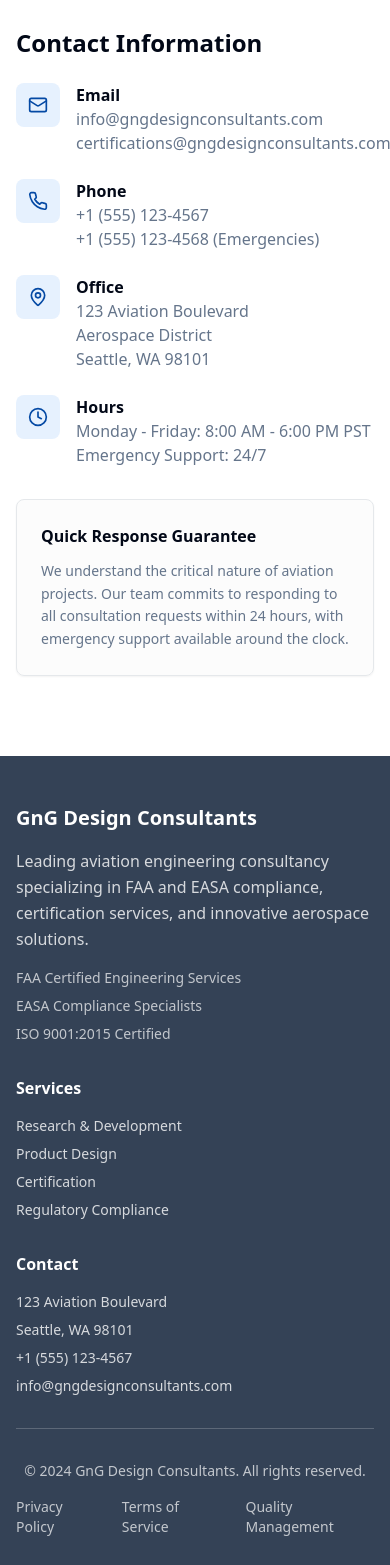
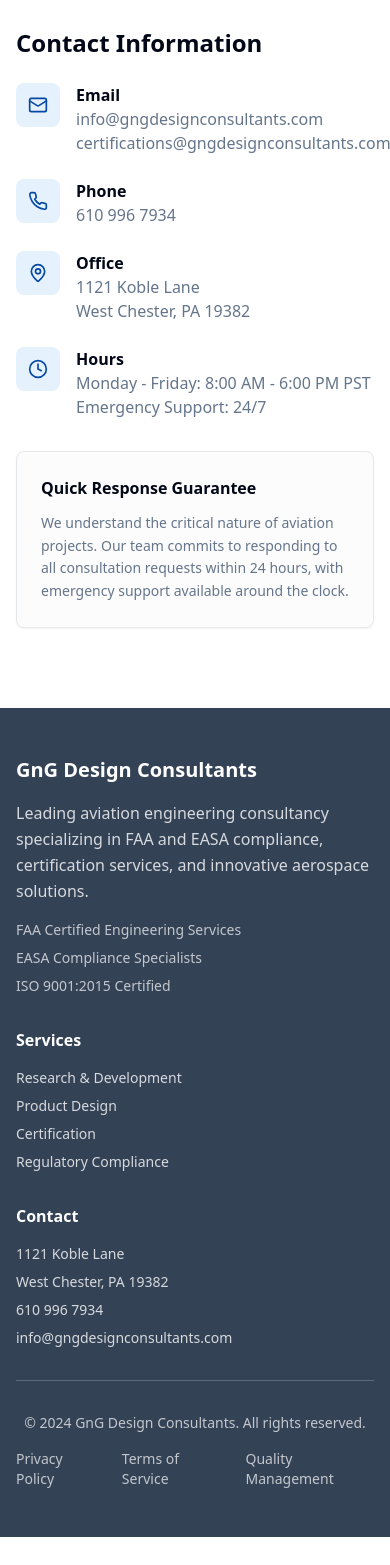
Before and after one commit to dgambill65/gngaero, a React (Vite) app: page / in a window 390 px wide. Shown: the part 6968-8533 px from the top of the page. After the commit the page ends 8505 px from the top, so only its background shows below. Built offline with nearby package versions, Linux system fonts and the light colour scheme.

Commit message:
Update contact information
Update company address to 1121 Koble Lane West Chester PA 19382 and phone number to 610 996 7934.

```diff
--- a/src/components/Contact.tsx
+++ b/src/components/Contact.tsx
@@ -94,8 +94,7 @@ const Contact = () => {
                   </div>
                   <div>
                     <h4 className="font-semibold text-foreground">Phone</h4>
-                    <p className="text-muted-foreground">+1 (555) 123-4567</p>
-                    <p className="text-muted-foreground">+1 (555) 123-4568 (Emergencies)</p>
+                    <p className="text-muted-foreground">610 996 7934</p>
                   </div>
                 </div>
 
@@ -106,9 +105,8 @@ const Contact = () => {
                   <div>
                     <h4 className="font-semibold text-foreground">Office</h4>
                     <p className="text-muted-foreground">
-                      123 Aviation Boulevard<br />
-                      Aerospace District<br />
-                      Seattle, WA 98101
+                      1121 Koble Lane<br />
+                      West Chester, PA 19382
                     </p>
                   </div>
                 </div>
--- a/src/components/Footer.tsx
+++ b/src/components/Footer.tsx
@@ -34,9 +34,9 @@ const Footer = () => {
           <div>
             <h4 className="font-semibold mb-4">Contact</h4>
             <ul className="space-y-2 text-sm text-white/80">
-              <li>123 Aviation Boulevard</li>
-              <li>Seattle, WA 98101</li>
-              <li>+1 (555) 123-4567</li>
+              <li>1121 Koble Lane</li>
+              <li>West Chester, PA 19382</li>
+              <li>610 996 7934</li>
               <li>info@gngdesignconsultants.com</li>
             </ul>
           </div>
```
